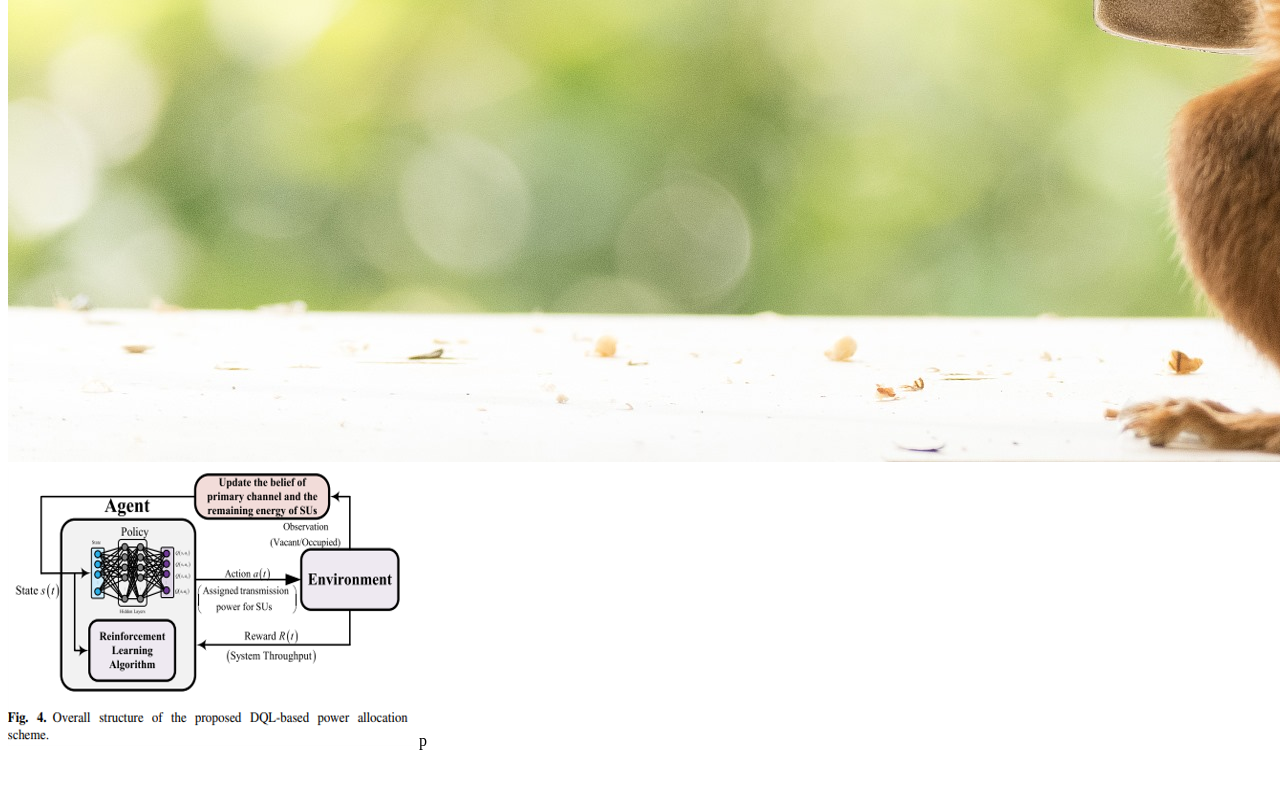
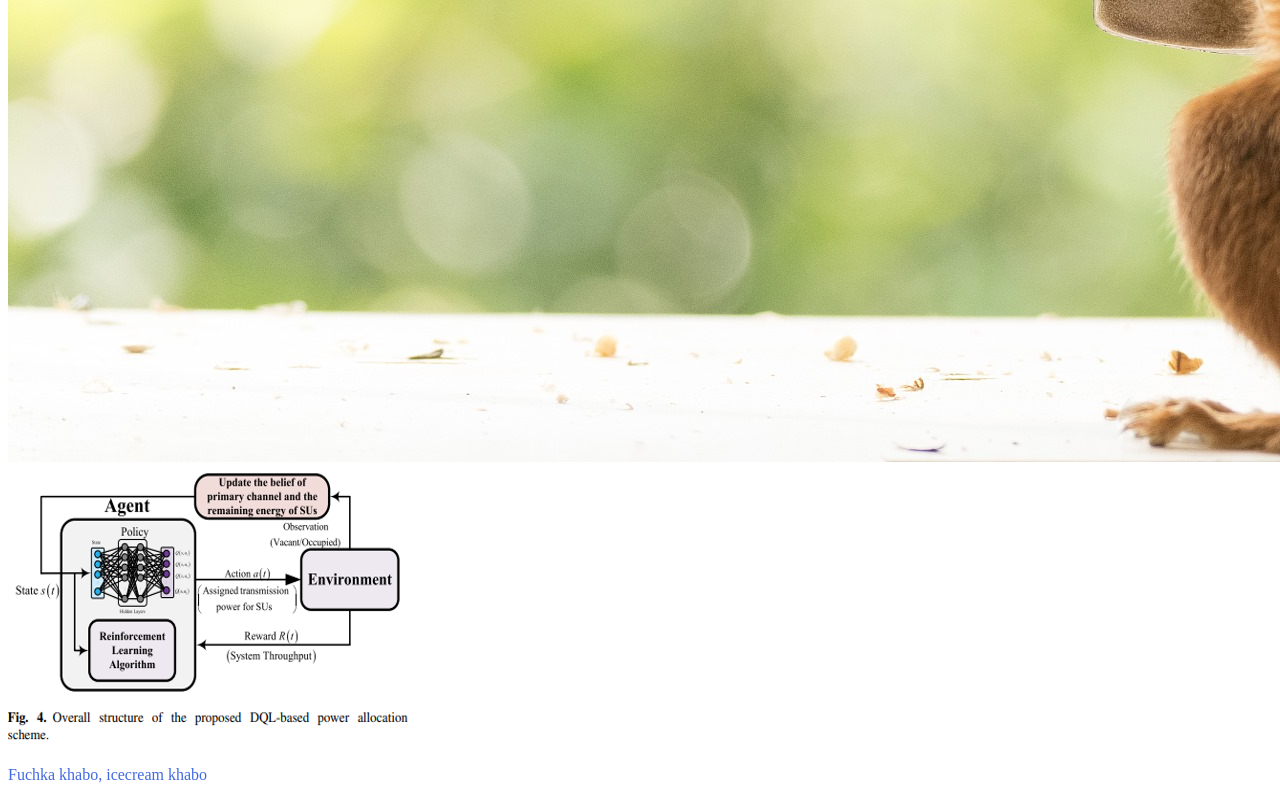
Before and after one commit to SabikunNaharTanha/My-website, a plain HTML site: page webbi.html in a window 1280 px wide. Shown: the part 1592-2392 px from the top of the page. Before the commit the page ends 2350 px from the top, so only its background shows below. Drawn offline with Linux system fonts and the light colour scheme.

Commit message:
added lines

```diff
--- a/webbi.html
+++ b/webbi.html
@@ -18,6 +18,6 @@
     <img src="colors.gif" alt="color of life">
     <img src="idur.jpg" alt="">
     <img src="Picture1.png" alt="">
-    p
+    <p>Fuchka khabo, icecream khabo</p>
 </body>
 </html>
```
